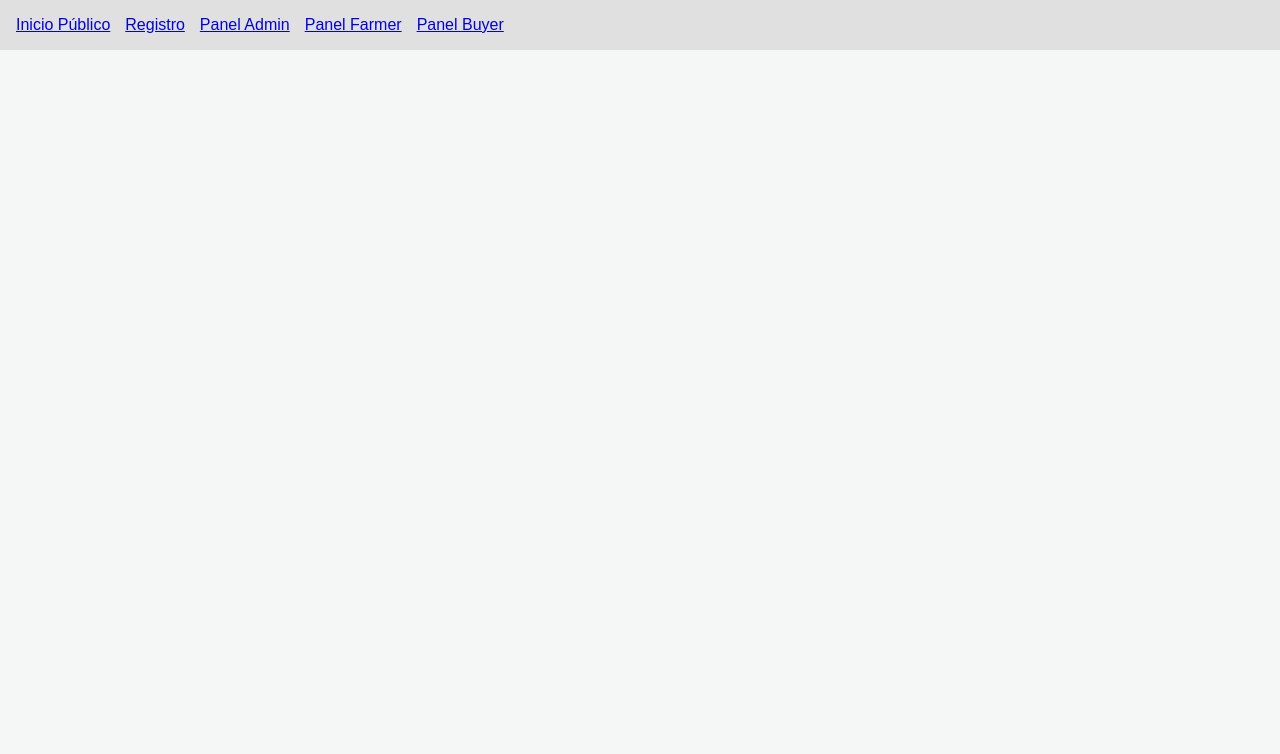
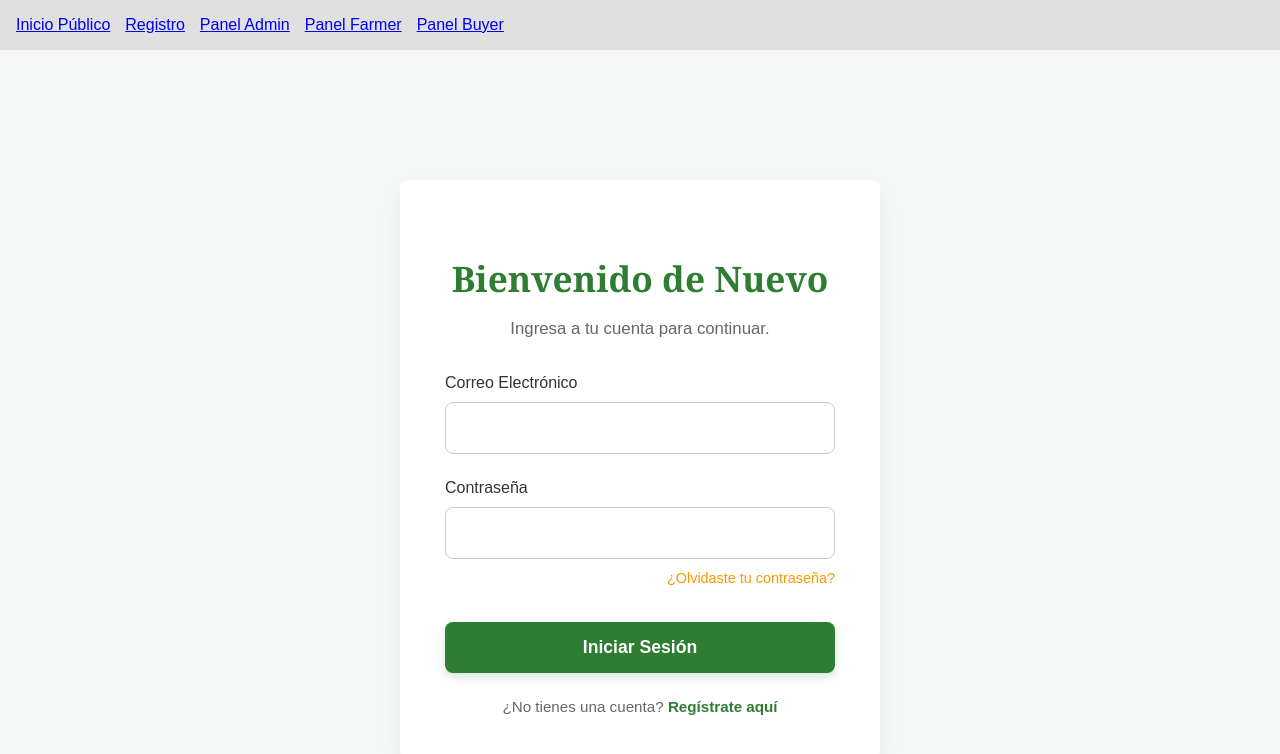
Before and after one commit to Alexis-Maza/agrolink-frontend, a React (Create React App) app in the folder agrolink-frontend/: page /login in a window 1280 px wide. Shown: the top 754 px of the page. Built offline with nearby package versions, Linux system fonts and the light colour scheme.

Commit message:
Vista de registro e Ingreso a la cuenta

```diff
--- a/agrolink-frontend/src/App.js
+++ b/agrolink-frontend/src/App.js
@@ -9,6 +9,7 @@ import BuyerHome from './views/Buyer/BuyerHome';
 
 /* Vista de Autenticación */
 import Register from './views/Auth/Register';
+import Login from './views/Auth/Login';
 
 function App() {
   return (
@@ -32,6 +33,7 @@ function App() {
 
           {/* NUEVA RUTA ACTIVA: Formulario de registro multi-rol */}
           <Route path="/register" element={<Register />} />
+          <Route path="/login" element={<Login />} />
 
           {/* Rutas de los paneles privados */}
           <Route path="/admin" element={<AdminHome />} />
--- a/agrolink-frontend/src/components/Navbar.js
+++ b/agrolink-frontend/src/components/Navbar.js
@@ -43,8 +43,8 @@ function Navbar() {
             {/* BOTONES DE ACCIÓN (A la derecha) */}
             <div style={{ display: 'flex', gap: '15px', alignItems: 'center' }}>
 
-                {/* Enlace temporal al inicio público o login futuro */}
-                <Link to="/" style={{ textDecoration: 'none' }}>
+                {/* Enlace al login */}
+                <Link to="/login" style={{ textDecoration: 'none' }}>
                     <button style={{
                         backgroundColor: 'transparent',
                         border: 'none',
--- a/agrolink-frontend/src/styles/theme.css
+++ b/agrolink-frontend/src/styles/theme.css
@@ -28,6 +28,10 @@
 }
 
 /* Aplicación inicial de fuentes al proyecto */
+* {
+    box-sizing: border-box;
+}
+
 body {
     font-family: var(--font-body);
     background-color: var(--color-bg);
--- /dev/null
+++ b/agrolink-frontend/src/views/Auth/Login.js
@@ -0,0 +1,95 @@
+import React, { useState } from 'react';
+import { Link } from 'react-router-dom';
+
+function Login() {
+    const [formData, setFormData] = useState({
+        email: '',
+        password: ''
+    });
+
+    const handleChange = (e) => {
+        setFormData({
+            ...formData,
+            [e.target.name]: e.target.value
+        });
+    };
+
+    const handleSubmit = (e) => {
+        e.preventDefault();
+        console.log("Datos de inicio de sesión:", formData);
+        alert("¡Inicio de sesión exitoso!");
+    };
+
+    return (
+        <div style={{
+            minHeight: '100vh',
+            backgroundColor: 'var(--color-bg)',
+            display: 'flex',
+            justifyContent: 'center',
+            alignItems: 'center',
+            padding: '60px 20px'
+        }}>
+            <div style={{
+                backgroundColor: 'white',
+                padding: '45px',
+                borderRadius: 'var(--radius-md)',
+                boxShadow: '0 10px 25px rgba(0,0,0,0.05)',
+                width: '100%',
+                maxWidth: '480px'
+            }}>
+
+                {/* Encabezado */}
+                <h2 style={{ textAlign: 'center', color: 'var(--color-primary)', marginBottom: '10px', fontFamily: 'var(--font-titles)', fontSize: '2.2rem' }}>
+                    Bienvenido de Nuevo
+                </h2>
+                <p style={{ textAlign: 'center', color: '#666', marginBottom: '35px', fontSize: '1.05rem' }}>
+                    Ingresa a tu cuenta para continuar.
+                </p>
+
+                <form onSubmit={handleSubmit}>
+
+                    {/* Fila: Email */}
+                    <div style={{ marginBottom: '25px' }}>
+                        <label style={{ display: 'block', marginBottom: '10px', fontWeight: '500', color: '#333' }}>Correo Electrónico</label>
+                        <input type="email" name="email" required value={formData.email} onChange={handleChange} style={{ width: '100%', padding: '16px', borderRadius: 'var(--radius-md)', border: '1px solid #ccc', fontSize: '1rem' }} />
+                    </div>
+
+                    {/* Fila: Contraseña */}
+                    <div style={{ marginBottom: '35px' }}>
+                        <label style={{ display: 'block', marginBottom: '10px', fontWeight: '500', color: '#333' }}>Contraseña</label>
+                        <input type="password" name="password" required value={formData.password} onChange={handleChange} style={{ width: '100%', padding: '16px', borderRadius: 'var(--radius-md)', border: '1px solid #ccc', fontSize: '1rem' }} />
+                        <div style={{ textAlign: 'right', marginTop: '10px' }}>
+                            <a href="#" style={{ color: 'var(--color-secondary)', fontSize: '0.9rem', textDecoration: 'none' }}>¿Olvidaste tu contraseña?</a>
+                        </div>
+                    </div>
+
+                    {/* Botón de envío */}
+                    <button type="submit" style={{
+                        width: '100%',
+                        padding: '15px',
+                        backgroundColor: 'var(--color-primary)',
+                        color: 'white',
+                        border: 'none',
+                        borderRadius: 'var(--radius-md)',
+                        fontSize: '1.1rem',
+                        fontWeight: 'bold',
+                        cursor: 'pointer',
+                        boxShadow: '0 4px 10px rgba(46, 125, 50, 0.2)',
+                        marginBottom: '25px',
+                        transition: 'background-color 0.2s'
+                    }}>
+                        Iniciar Sesión
+                    </button>
+
+                    {/* Enlace para ir a registro */}
+                    <p style={{ textAlign: 'center', margin: 0, color: '#666', fontSize: '0.95rem' }}>
+                        ¿No tienes una cuenta? <Link to="/register" style={{ color: 'var(--color-primary)', fontWeight: 'bold', textDecoration: 'none' }}>Regístrate aquí</Link>
+                    </p>
+
+                </form>
+            </div>
+        </div>
+    );
+}
+
+export default Login;
--- a/agrolink-frontend/src/views/Auth/Register.js
+++ b/agrolink-frontend/src/views/Auth/Register.js
@@ -76,18 +76,18 @@ function Register() {
                     {/* Fila: Nombre (Aumentamos marginBottom a 25px para separar las secciones) */}
                     <div style={{ marginBottom: '25px' }}>
                         <label style={{ display: 'block', marginBottom: '10px', fontWeight: '500', color: '#333' }}>Nombre</label>
-                        <input type="text" name="nombre" required value={formData.nombre} onChange={handleChange} style={{ width: '100%', padding: '12px', borderRadius: 'var(--radius-md)', border: '1px solid #ccc', fontSize: '1rem' }} />
+                        <input type="text" name="nombre" required value={formData.nombre} onChange={handleChange} style={{ width: '100%', padding: '16px', borderRadius: 'var(--radius-md)', border: '1px solid #ccc', fontSize: '1rem' }} />
                     </div>
 
                     {/* Fila: Apellidos */}
                     <div style={{ display: 'grid', gridTemplateColumns: '1fr 1fr', gap: '20px', marginBottom: '25px' }}>
                         <div>
                             <label style={{ display: 'block', marginBottom: '10px', fontWeight: '500', color: '#333' }}>Apellido Paterno</label>
-                            <input type="text" name="apellidoPaterno" required value={formData.apellidoPaterno} onChange={handleChange} style={{ width: '100%', padding: '12px', borderRadius: 'var(--radius-md)', border: '1px solid #ccc', fontSize: '1rem' }} />
+                            <input type="text" name="apellidoPaterno" required value={formData.apellidoPaterno} onChange={handleChange} style={{ width: '100%', padding: '16px', borderRadius: 'var(--radius-md)', border: '1px solid #ccc', fontSize: '1rem' }} />
                         </div>
                         <div>
                             <label style={{ display: 'block', marginBottom: '10px', fontWeight: '500', color: '#333' }}>Apellido Materno</label>
-                            <input type="text" name="apellidoMaterno" required value={formData.apellidoMaterno} onChange={handleChange} style={{ width: '100%', padding: '12px', borderRadius: 'var(--radius-md)', border: '1px solid #ccc', fontSize: '1rem' }} />
+                            <input type="text" name="apellidoMaterno" required value={formData.apellidoMaterno} onChange={handleChange} style={{ width: '100%', padding: '16px', borderRadius: 'var(--radius-md)', border: '1px solid #ccc', fontSize: '1rem' }} />
                         </div>
                     </div>
 
@@ -95,12 +95,12 @@ function Register() {
                     <div style={{ display: 'grid', gridTemplateColumns: '1.8fr 1.2fr', gap: '20px', marginBottom: '25px' }}>
                         <div>
                             <label style={{ display: 'block', marginBottom: '10px', fontWeight: '500', color: '#333' }}>Correo Electrónico</label>
-                            <input type="email" name="email" required value={formData.email} onChange={handleChange} style={{ width: '100%', padding: '12px', borderRadius: 'var(--radius-md)', border: '1px solid #ccc', fontSize: '1rem' }} />
+                            <input type="email" name="email" required value={formData.email} onChange={handleChange} style={{ width: '100%', padding: '16px', borderRadius: 'var(--radius-md)', border: '1px solid #ccc', fontSize: '1rem' }} />
                         </div>
                         <div>
                             {/* CAMBIO CLAVE: Usamos type="date" para habilitar el selector de año, mes y día */}
                             <label style={{ display: 'block', marginBottom: '10px', fontWeight: '500', color: '#333' }}>Fecha de Nacimiento</label>
-                            <input type="date" name="fechaNacimiento" required value={formData.fechaNacimiento} onChange={handleChange} style={{ width: '100%', padding: '11px', borderRadius: 'var(--radius-md)', border: '1px solid #ccc', fontSize: '1rem', fontFamily: 'inherit' }} />
+                            <input type="date" name="fechaNacimiento" required value={formData.fechaNacimiento} onChange={handleChange} style={{ width: '100%', padding: '15px', borderRadius: 'var(--radius-md)', border: '1px solid #ccc', fontSize: '1rem', fontFamily: 'inherit' }} />
                         </div>
                     </div>
 
@@ -108,11 +108,11 @@ function Register() {
                     <div style={{ display: 'grid', gridTemplateColumns: '1fr 1fr', gap: '20px', marginBottom: '35px' }}>
                         <div>
                             <label style={{ display: 'block', marginBottom: '10px', fontWeight: '500', color: '#333' }}>Contraseña</label>
-                            <input type="password" name="password" required value={formData.password} onChange={handleChange} style={{ width: '100%', padding: '12px', borderRadius: 'var(--radius-md)', border: '1px solid #ccc', fontSize: '1rem' }} />
+                            <input type="password" name="password" required value={formData.password} onChange={handleChange} style={{ width: '100%', padding: '16px', borderRadius: 'var(--radius-md)', border: '1px solid #ccc', fontSize: '1rem' }} />
                         </div>
                         <div>
                             <label style={{ display: 'block', marginBottom: '10px', fontWeight: '500', color: '#333' }}>Confirmar Contraseña</label>
-                            <input type="password" name="confirmPassword" required value={formData.confirmPassword} onChange={handleChange} style={{ width: '100%', padding: '12px', borderRadius: 'var(--radius-md)', border: '1px solid #ccc', fontSize: '1rem' }} />
+                            <input type="password" name="confirmPassword" required value={formData.confirmPassword} onChange={handleChange} style={{ width: '100%', padding: '16px', borderRadius: 'var(--radius-md)', border: '1px solid #ccc', fontSize: '1rem' }} />
                         </div>
                     </div>
 
@@ -176,7 +176,7 @@ function Register() {
 
                     {/* Enlace para volver */}
                     <p style={{ textAlign: 'center', margin: 0, color: '#666', fontSize: '0.95rem' }}>
-                        ¿Ya tienes una cuenta? <Link to="/" style={{ color: 'var(--color-primary)', fontWeight: 'bold', textDecoration: 'none' }}>Inicia Sesión</Link>
+                        ¿Ya tienes una cuenta? <Link to="/login" style={{ color: 'var(--color-primary)', fontWeight: 'bold', textDecoration: 'none' }}>Inicia Sesión</Link>
                     </p>
 
                 </form>
```
